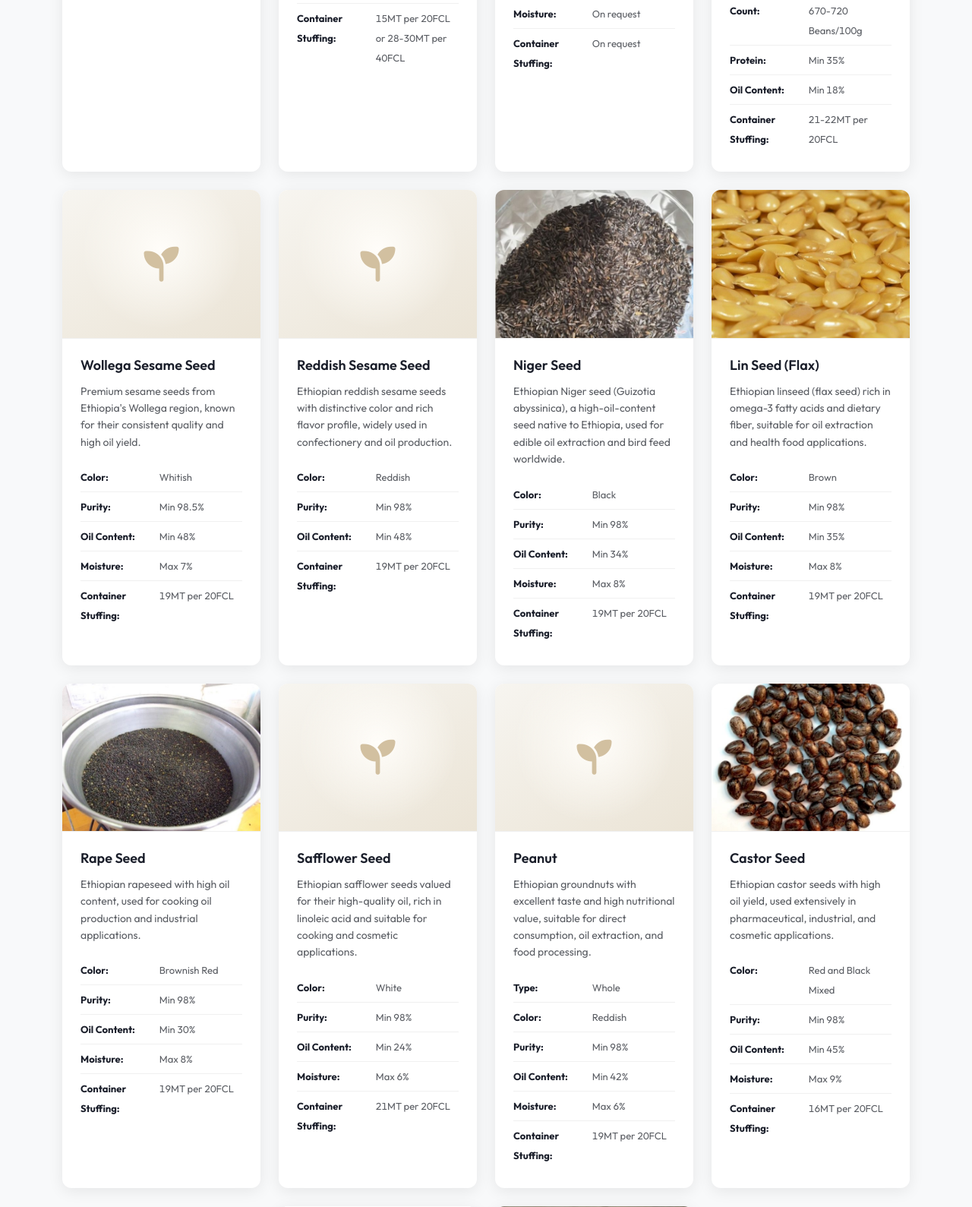
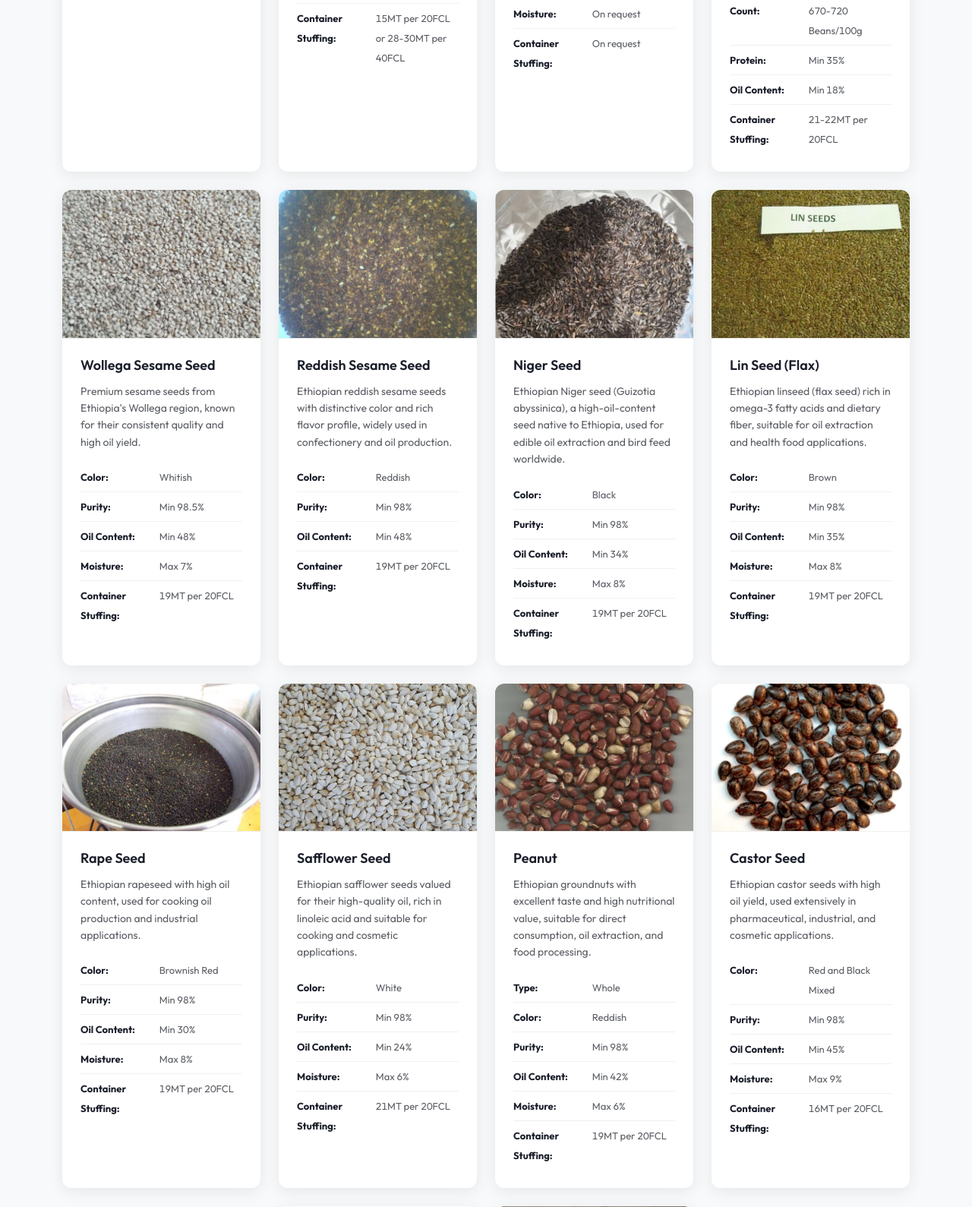
Before and after one commit to eyotomtomm/emmaus-export, a Django app: page /products/ in a window 1280 px wide. Shown: the part 1338-2927 px from the top of the page at 76% size. Run offline with Django 5.2, Linux system fonts and the light colour scheme; parts of the project's set-up code (start-up, migrations or seed data) failed here and were passed over; some libraries are stand-ins or nearby versions; some web fonts are replaced.

Commit message:
Add client product photos; fix about-image crop and frankincense copy
- Replace/add product photos: light speckled kidney beans, pigeon peas,
  reddish sesame, large light brown kidney beans, linseed, safflower,
  Wollega sesame, peanut (last four replace pending placeholders)
- Rename frankincense heading to Olibanum, reword intro, Etan -> Ethan
- Keep farmer's head in frame on the homepage about image
- Swap Contact Us above Sister Companies in the footer

```diff
--- a/emmaus/templates/pages/index.html
+++ b/emmaus/templates/pages/index.html
@@ -62,7 +62,7 @@
       <div class="container">
          <div class="row align-items-center">
             <div class="col-lg-6 mb-30">
-               <img class="w-100" style="border-radius:12px;" src="{% static 'images/farmer-black-seeds.jpeg' %}" alt="Ethiopian farmer holding black seeds">
+               <img class="w-100" style="border-radius:12px;object-position:center 10%;" src="{% static 'images/farmer-black-seeds.jpeg' %}" alt="Ethiopian farmer holding black seeds">
             </div>
             <div class="col-lg-6 mb-30">
                <span class="emmaus-section-subtitle">About Us</span>
--- a/emmaus/templates/pages/products.html
+++ b/emmaus/templates/pages/products.html
@@ -123,8 +123,8 @@
             <!-- Wollega Sesame Seed -->
             <div class="col-6 col-lg-4 col-xl-3" data-aos="fade-up" data-aos-duration="800">
                <div class="emmaus-product-card">
-                  <div class="product-img product-img-pending" role="img" aria-label="Wollega Sesame Seed &mdash; product photograph pending">
-                     <i class="fa-solid fa-seedling" aria-hidden="true"></i>
+                  <div class="product-img">
+                     <img src="{% static 'images/products/wollega-sesame-seed.jpg' %}" alt="Wollega Sesame Seed" loading="lazy" width="400" height="300">
                   </div>
                   <div class="product-content">
                      <h4>Wollega Sesame Seed</h4>
@@ -142,8 +142,8 @@
             <!-- Reddish Sesame Seed -->
             <div class="col-6 col-lg-4 col-xl-3" data-aos="fade-up" data-aos-duration="800" data-aos-delay="100">
                <div class="emmaus-product-card">
-                  <div class="product-img product-img-pending" role="img" aria-label="Reddish Sesame Seed &mdash; product photograph pending">
-                     <i class="fa-solid fa-seedling" aria-hidden="true"></i>
+                  <div class="product-img">
+                     <img src="{% static 'images/products/reddish-sesame-seed.jpg' %}" alt="Reddish Sesame Seed" loading="lazy" width="400" height="300">
                   </div>
                   <div class="product-content">
                      <h4>Reddish Sesame Seed</h4>
@@ -217,8 +217,8 @@
             <!-- Safflower Seed -->
             <div class="col-6 col-lg-4 col-xl-3" data-aos="fade-up" data-aos-duration="800" data-aos-delay="100">
                <div class="emmaus-product-card">
-                  <div class="product-img product-img-pending" role="img" aria-label="Safflower Seed &mdash; product photograph pending">
-                     <i class="fa-solid fa-seedling" aria-hidden="true"></i>
+                  <div class="product-img">
+                     <img src="{% static 'images/products/safflower-seed.jpg' %}" alt="Safflower Seed" loading="lazy" width="400" height="300">
                   </div>
                   <div class="product-content">
                      <h4>Safflower Seed</h4>
@@ -236,8 +236,8 @@
             <!-- Peanut -->
             <div class="col-6 col-lg-4 col-xl-3" data-aos="fade-up" data-aos-duration="800" data-aos-delay="200">
                <div class="emmaus-product-card">
-                  <div class="product-img product-img-pending" role="img" aria-label="Peanut &mdash; product photograph pending">
-                     <i class="fa-solid fa-seedling" aria-hidden="true"></i>
+                  <div class="product-img">
+                     <img src="{% static 'images/products/peanut.jpg' %}" alt="Peanut" loading="lazy" width="400" height="300">
                   </div>
                   <div class="product-content">
                      <h4>Peanut</h4>
@@ -528,8 +528,8 @@
             <!-- Large Light Brown Kidney Beans -->
             <div class="col-6 col-lg-4 col-xl-3" data-aos="fade-up" data-aos-duration="800">
                <div class="emmaus-product-card">
-                  <div class="product-img product-img-pending" role="img" aria-label="Large Light Brown Kidney Beans &mdash; product photograph pending">
-                     <i class="fa-solid fa-seedling" aria-hidden="true"></i>
+                  <div class="product-img">
+                     <img src="{% static 'images/products/large-light-brown-kidney-beans.jpg' %}" alt="Large Light Brown Kidney Beans" loading="lazy" width="400" height="300">
                   </div>
                   <div class="product-content">
                      <h4>Large Light Brown Kidney Beans</h4>
@@ -592,13 +592,13 @@
             <h2 class="emmaus-section-title">Others</h2>
          </div>
          <div class="row justify-content-center">
-            <!-- Frankincense (Etan) -->
+            <!-- Frankincense (Ethan) -->
             <div class="col-6 col-lg-4 mb-30" data-aos="fade-up" data-aos-duration="800">
                <div class="emmaus-product-card">
                   <div class="product-content">
-                     <h4>Frankincense (Ethiopian Etan)</h4>
-                     <p>Ethiopian Etan is a rare and aromatic type of frankincense derived from the Boswellia papyrifera tree, which grows naturally in the dry, mountainous regions of Ethiopia. Revered for its sweet, woody, and slightly citrusy aroma, Etan holds deep cultural, spiritual, and medicinal significance in Ethiopian tradition.</p>
-                     <p class="pt-16">For centuries, Ethiopian communities have used Etan in religious ceremonies and traditional medicine. Today, Etan is gaining global recognition for its calming effects, anti-inflammatory properties, digestive support and skincare uses.</p>
+                     <h4>Frankincense (Olibanum)</h4>
+                     <p>Frankincense, also known locally as Ethan, is a rare and aromatic resin tapped from the Boswellia papyrifera tree, which grows naturally in the dry, mountainous regions of Ethiopia. Revered for its sweet, woody, and slightly citrusy aroma, Ethan holds deep cultural, spiritual, and medicinal significance in Ethiopian tradition.</p>
+                     <p class="pt-16">For centuries, Ethiopian communities have used Ethan in religious ceremonies and traditional medicine. Today, Ethan is gaining global recognition for its calming effects, anti-inflammatory properties, digestive support and skincare uses.</p>
                   </div>
                   <ul class="product-specs list-unstyled">
                      <li><strong>Source:</strong> Boswellia papyrifera tree</li>
--- a/emmaus/templates/partials/footer.html
+++ b/emmaus/templates/partials/footer.html
@@ -22,8 +22,8 @@
                     <li><i class="fa-solid fa-chevron-right"></i><a href="{% url 'pages:dashboard' %}">Home</a></li>
                     <li><i class="fa-solid fa-chevron-right"></i><a href="{% url 'pages:dynamic_pages' template_name='about' %}">About Us</a></li>
                     <li><i class="fa-solid fa-chevron-right"></i><a href="{% url 'pages:dynamic_pages' template_name='imports' %}">Import Solutions</a></li>
+                    <li><i class="fa-solid fa-chevron-right"></i><a href="{% url 'pages:dynamic_pages' template_name='contact' %}">Contact Us</a></li>
                     <li><i class="fa-solid fa-chevron-right"></i><a href="{% url 'pages:dynamic_pages' template_name='sister-companies' %}">Sister Companies</a></li>
-                    <li><i class="fa-solid fa-chevron-right"></i><a href="{% url 'pages:dynamic_pages' template_name='contact' %}">Contact Us</a></li>
                 </ul>
             </div>
             <!-- Products -->
```
Also changed, not shown: emmaus/static/images/products/large-light-brown-kidney-beans.jpg (added), emmaus/static/images/products/light-speckled-kidney-beans.jpg, emmaus/static/images/products/lin-seed-flax.jpg, emmaus/static/images/products/peanut.jpg (added), emmaus/static/images/products/pigeon-peas.jpg, emmaus/static/images/products/reddish-sesame-seed.jpg (added), emmaus/static/images/products/safflower-seed.jpg (added), emmaus/static/images/products/wollega-sesame-seed.jpg (added).
